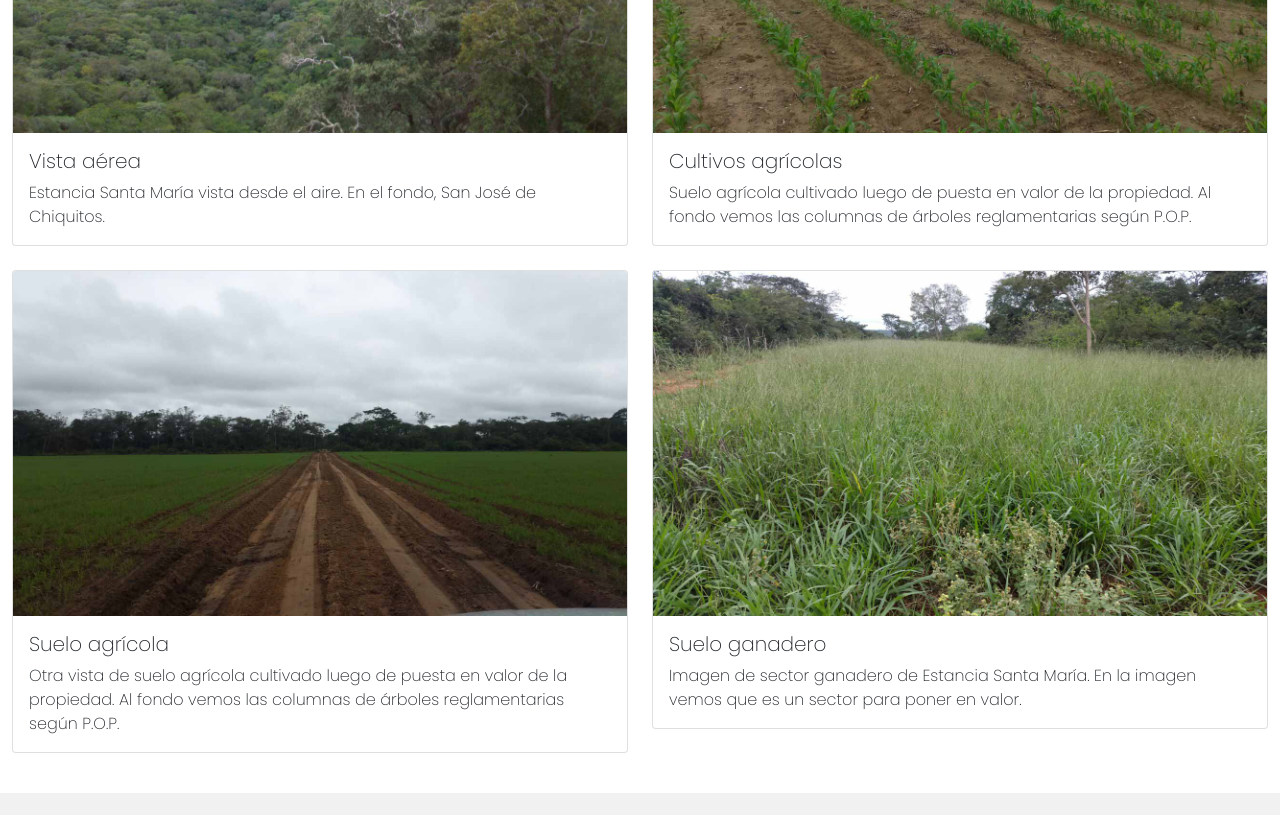
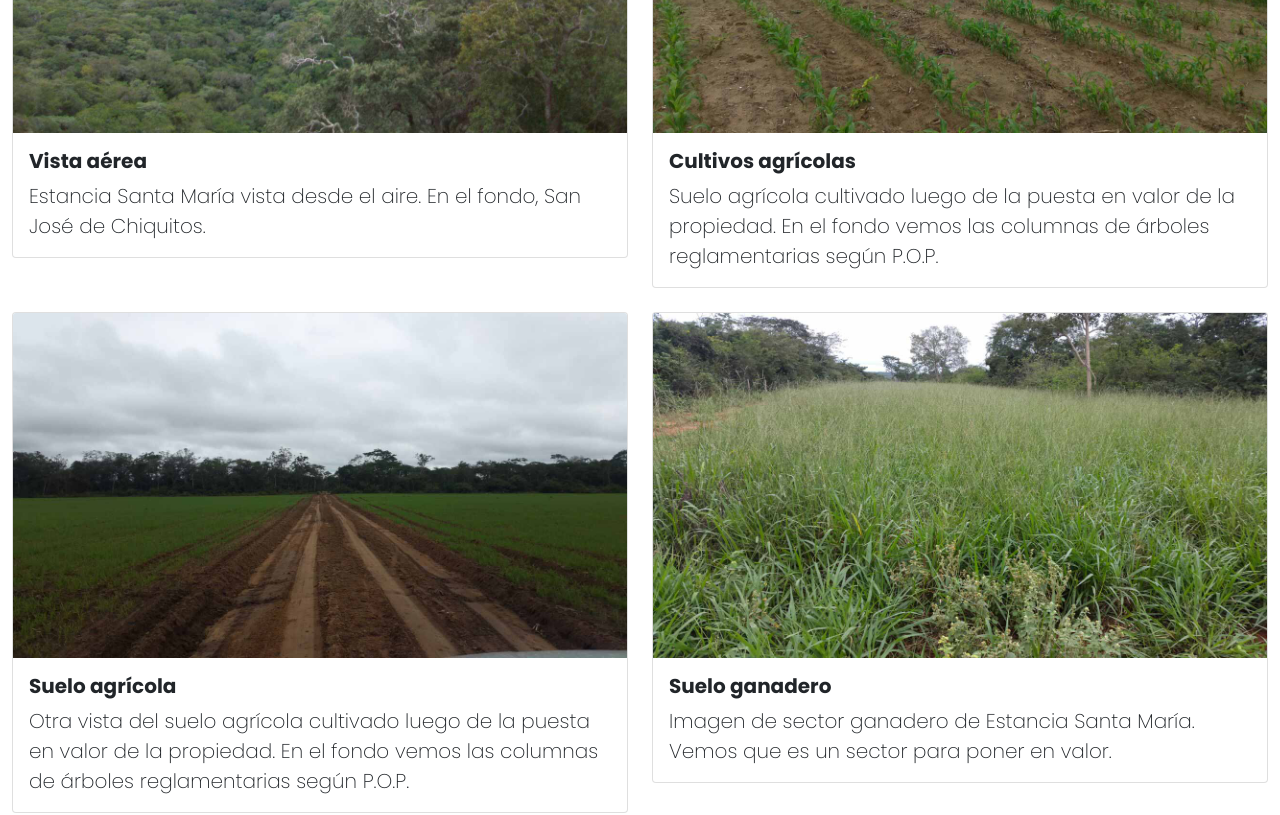
Before and after one commit to demianabbott/agrocapital, a website: page pages/galeria.html in a window 1280 px wide. Shown: the part 620-1435 px from the top of the page. Drawn offline with nearby package versions, Linux system fonts and the light colour scheme.

Commit message:
revisación ortográfica

```diff
--- a/pages/galeria.html
+++ b/pages/galeria.html
@@ -53,7 +53,7 @@
           <div class="col">
             <div class="card">
               <img src="../img/galeria1.jpg" class="card-img-top" alt="foto desde el aire de un campo agrícola">
-              <div class="card-body">
+              <div class="card-body card-galeria--modificada">
                 <h5 class="card-title">Vista aérea</h5>
                 <p class="card-text">Estancia Santa María vista desde el aire. En el fondo, San José de Chiquitos.</p>
               </div>
@@ -62,27 +62,27 @@
           <div class="col">
             <div class="card">
               <img src="../img/galeria2.jpg" class="card-img-top" alt="Foto de un campo agrícola">
-              <div class="card-body">
+              <div class="card-body card-galeria--modificada">
                 <h5 class="card-title">Cultivos agrícolas</h5>
-                <p class="card-text">Suelo agrícola cultivado luego de puesta en valor de la propiedad. Al fondo vemos las columnas de árboles reglamentarias según P.O.P.</p>
+                <p class="card-text">Suelo agrícola cultivado luego de la puesta en valor de la propiedad. En el fondo vemos las columnas de árboles reglamentarias según P.O.P.</p>
               </div>
             </div>
           </div>
           <div class="col">
             <div class="card">
               <img src="../img/galeria5.jpg" class="card-img-top" alt="otra foto de un campo agrícola sembrado">
-              <div class="card-body">
+              <div class="card-body card-galeria--modificada">
                 <h5 class="card-title">Suelo agrícola</h5>
-                <p class="card-text">Otra vista de suelo agrícola cultivado luego de puesta en valor de la propiedad. Al fondo vemos las columnas de árboles reglamentarias según P.O.P.</p>
+                <p class="card-text">Otra vista del suelo agrícola cultivado luego de la puesta en valor de la propiedad. En el fondo vemos las columnas de árboles reglamentarias según P.O.P.</p>
               </div>
             </div>
           </div>
           <div class="col">
             <div class="card">
               <img src="../img/galeria4.jpg" class="card-img-top" alt="Foto de un campo ganadero">
-              <div class="card-body">
+              <div class="card-body card-galeria--modificada">
                 <h5 class="card-title">Suelo ganadero</h5>
-                <p class="card-text">Imagen de sector ganadero de Estancia Santa María. En la imagen vemos que es un sector para poner en valor.</p>
+                <p class="card-text">Imagen de sector ganadero de Estancia Santa María. Vemos que es un sector para poner en valor.</p>
               </div>
             </div>
           </div>
--- a/scss/components/_section.scss
+++ b/scss/components/_section.scss
@@ -63,7 +63,14 @@
     @include margin-top-bottom-medium;
 
 }
-
+.card-galeria--modificada {
+    h5 {
+        font-weight: 600;
+    }
+    p {
+        font-size: 20px;
+    }
+}
 //Contacto
 
 .section__contacto {
```
Also changed, not shown: index.html (+1 -1 lines), css/style.css, 1 other file.
